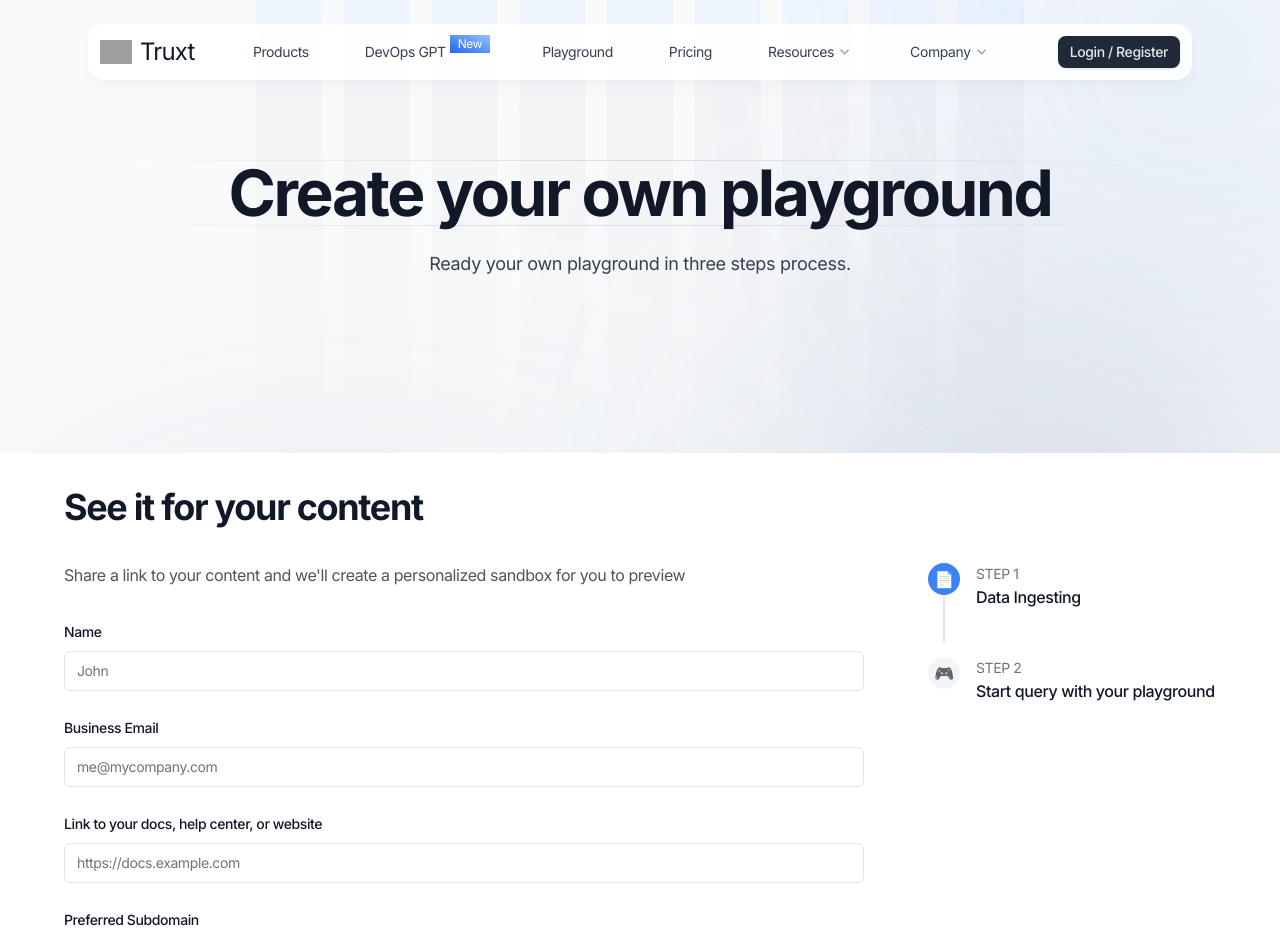
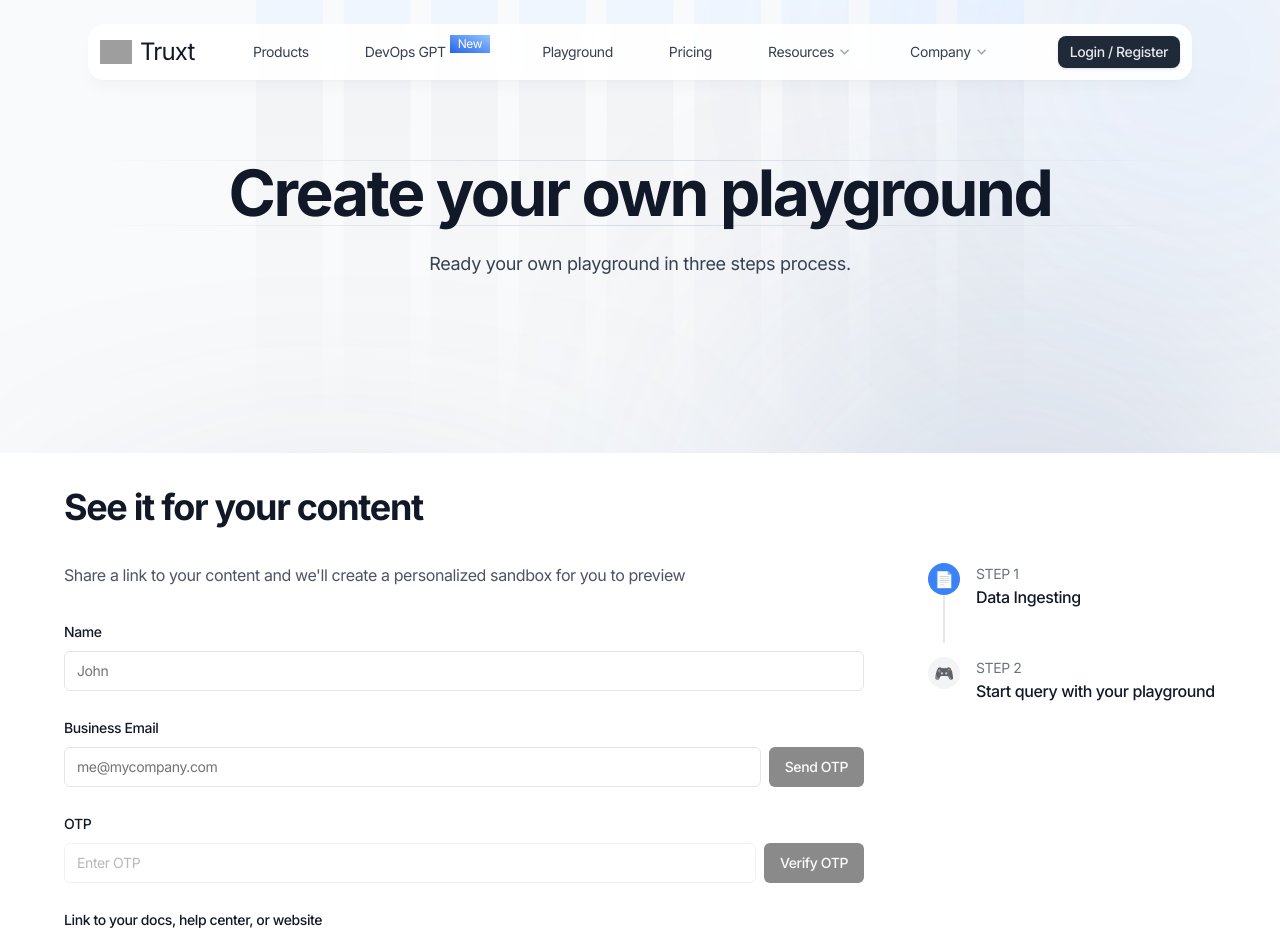
Before and after one commit to Truxt-ai/truxt-ai.github.io, a Next.js app: page /playground in a window 1280 px wide. Shown: the top 937 px of the page. Built offline with nearby package versions, Linux system fonts and the light colour scheme; grey boxes are pictures that could not be loaded.

Commit message:
Email OTP Method added

```diff
--- a/components/ingest-content/ingest-data.tsx
+++ b/components/ingest-content/ingest-data.tsx
@@ -30,7 +30,10 @@ export default function IngestData() {
     email: '',
     docsUrl: '',
     subdomain: '',
+    otp: '',
   })
+  const [isEmailVerified, setIsEmailVerified] = useState(false)
+  const [isOtpSent, setIsOtpSent] = useState(false)
 
   const searchParams = useSearchParams()
 
@@ -42,6 +45,13 @@ export default function IngestData() {
     }
   }, [searchParams])
 
+  useEffect(() => {
+    if (formData.email) {
+      const domain = formData.email.split('@')[1]
+      setFormData((prevData) => ({ ...prevData, subdomain: domain }))
+    }
+  }, [formData.email])
+
   const formFields: FormField[] = [
     { id: 'name', name: 'name', label: 'Name', placeholder: 'John', required: true },
     {
@@ -50,6 +60,14 @@ export default function IngestData() {
       label: 'Business Email',
       type: 'email',
       placeholder: 'me@mycompany.com',
+      required: true,
+    },
+    {
+      id: 'otp',
+      name: 'otp',
+      label: 'OTP',
+      type: 'text',
+      placeholder: 'Enter OTP',
       required: true,
     },
     {
@@ -91,6 +109,22 @@ export default function IngestData() {
     })
   }
 
+  const handleSendOtp = async () => {
+    setIsLoading(true)
+    // Simulating OTP sending
+    await new Promise((resolve) => setTimeout(resolve, 1000))
+    setIsOtpSent(true)
+    setIsLoading(false)
+  }
+
+  const handleVerifyOtp = async () => {
+    setIsLoading(true)
+    // Simulating OTP verification
+    await new Promise((resolve) => setTimeout(resolve, 1000))
+    setIsEmailVerified(true)
+    setIsLoading(false)
+  }
+
   return (
     <div className="min-h-[70vh] bg-white p-8" data-aos="zoom-y-out" data-aos-delay={450}>
       <div className="mx-auto max-w-6xl">
@@ -122,10 +156,51 @@ export default function IngestData() {
                           placeholder={field.placeholder}
                           required={field.required}
                           className="rounded-none border-l-0 border-r-0"
+                          disabled={isEmailVerified}
                         />
                         <span className="rounded-r-md border border-l-0 border-gray-300 bg-gray-100 px-3 py-2 text-gray-500">
                           .truxt.xyz
                         </span>
+                      </div>
+                    ) : field.name === 'email' ? (
+                      <div className="flex items-center space-x-2">
+                        <Input
+                          id={field.id}
+                          name={field.name}
+                          type={field.type || 'text'}
+                          value={formData[field.name as keyof typeof formData]}
+                          onChange={handleInputChange}
+                          placeholder={field.placeholder}
+                          required={field.required}
+                          disabled={isEmailVerified}
+                        />
+                        <Button
+                          type="button"
+                          onClick={handleSendOtp}
+                          disabled={isEmailVerified || isOtpSent || !formData.email}
+                        >
+                          {isOtpSent ? 'Resend OTP' : 'Send OTP'}
+                        </Button>
+                      </div>
+                    ) : field.name === 'otp' ? (
+                      <div className="flex items-center space-x-2">
+                        <Input
+                          id={field.id}
+                          name={field.name}
+                          type={field.type || 'text'}
+                          value={formData[field.name as keyof typeof formData]}
+                          onChange={handleInputChange}
+                          placeholder={field.placeholder}
+                          required={field.required}
+                          disabled={!isOtpSent || isEmailVerified}
+                        />
+                        <Button
+                          type="button"
+                          onClick={handleVerifyOtp}
+                          disabled={isEmailVerified || !isOtpSent || !formData.otp}
+                        >
+                          Verify OTP
+                        </Button>
                       </div>
                     ) : (
                       <Input
@@ -136,11 +211,12 @@ export default function IngestData() {
                         onChange={handleInputChange}
                         placeholder={field.placeholder}
                         required={field.required}
+                        disabled={field.name === 'name' && isEmailVerified}
                       />
                     )}
                   </div>
                 ))}
-                <Button type="submit" className="w-full bg-black text-white hover:bg-gray-800">
+                <Button type="submit" className="w-full bg-black text-white hover:bg-gray-800" disabled={!isEmailVerified}>
                   Next →
                 </Button>
               </form>
```
